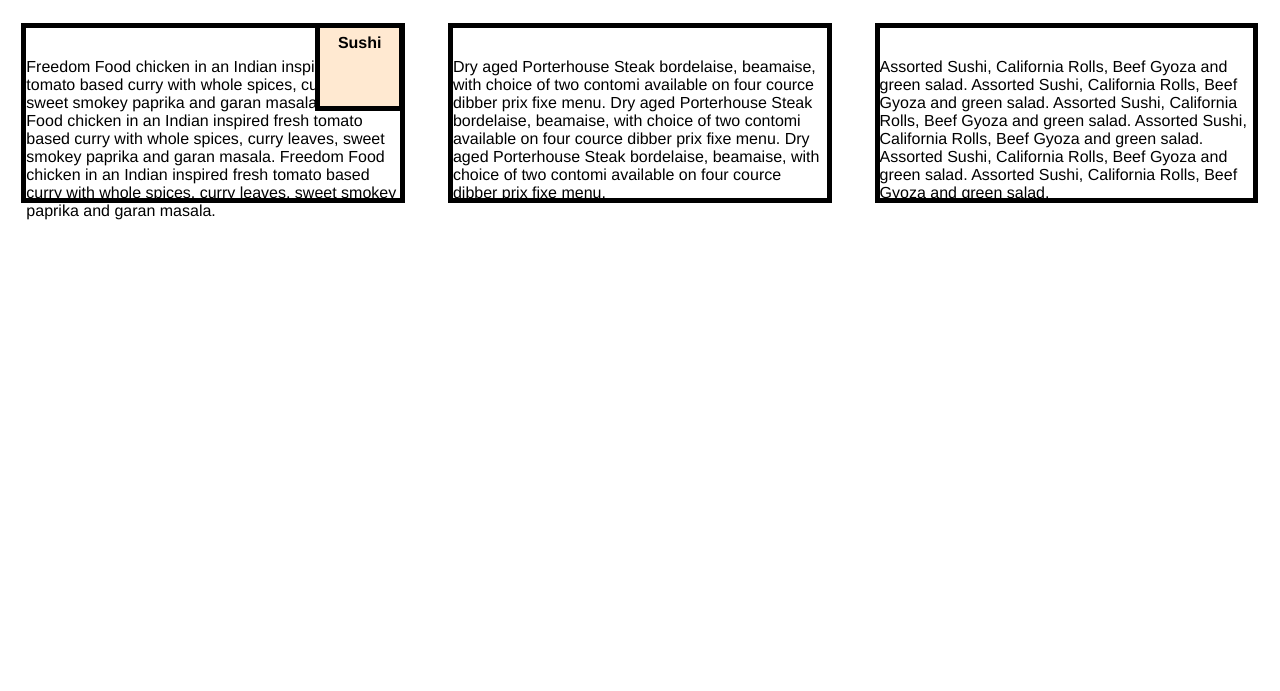
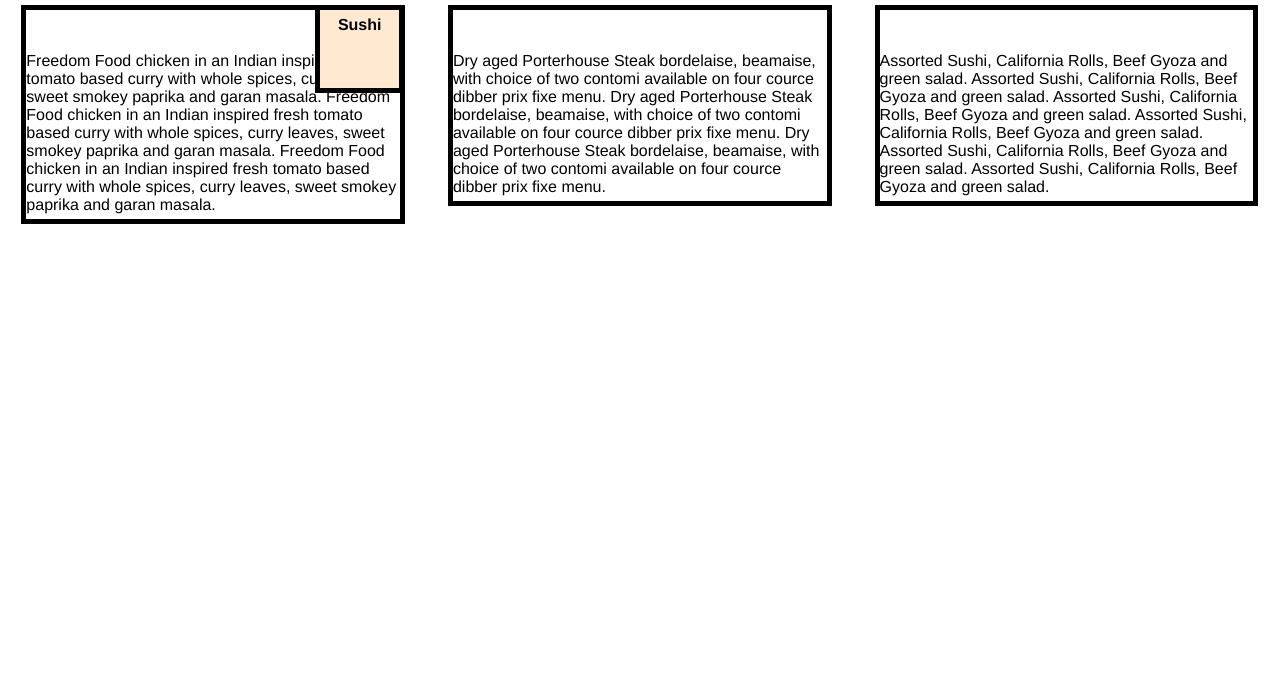
Before and after one commit to NHeymans/Coursera, a plain HTML site: page mod2_solution/index.html in a window 1280 px wide. Shown: the part 109-800 px from the top of the page. Drawn offline with Linux system fonts and the light colour scheme.

Commit message:
Module 2 solution.

```diff
--- a/mod2_solution/index.html
+++ b/mod2_solution/index.html
@@ -4,7 +4,7 @@
     <meta charset="utf-8">
     <meta name="viewport" content="width=device-width, initial-scale=1">
     <title>Our Menu</title>
-    /* <!link rel="stylesheet" href="CSS/styles.css"> */
+    <!link rel="stylesheet" href="CSS/styles.css">
     <style>
       /* Header 1 style */
       h1 {
@@ -17,8 +17,8 @@
       p {
         border: 5px solid black;
         width: 90%;
-        height: 180px;
-        padding-top: 7%;
+        padding-top: 10%;
+        padding-bottom: 1%;
         margin-right: auto;
         margin-left: auto;
         font-family: Helvetica;
```
